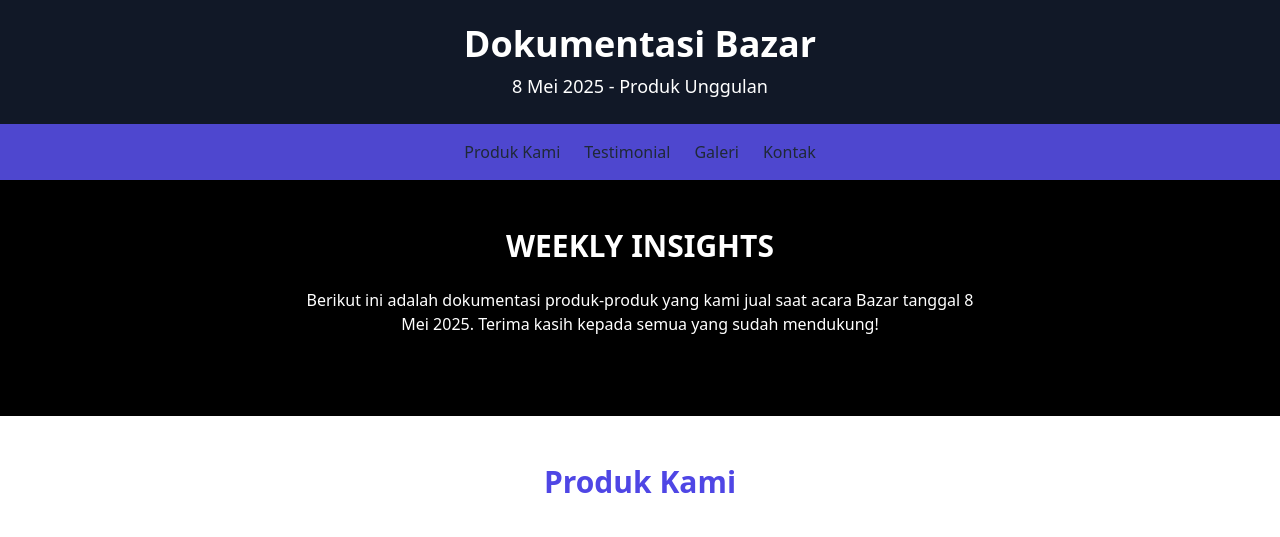
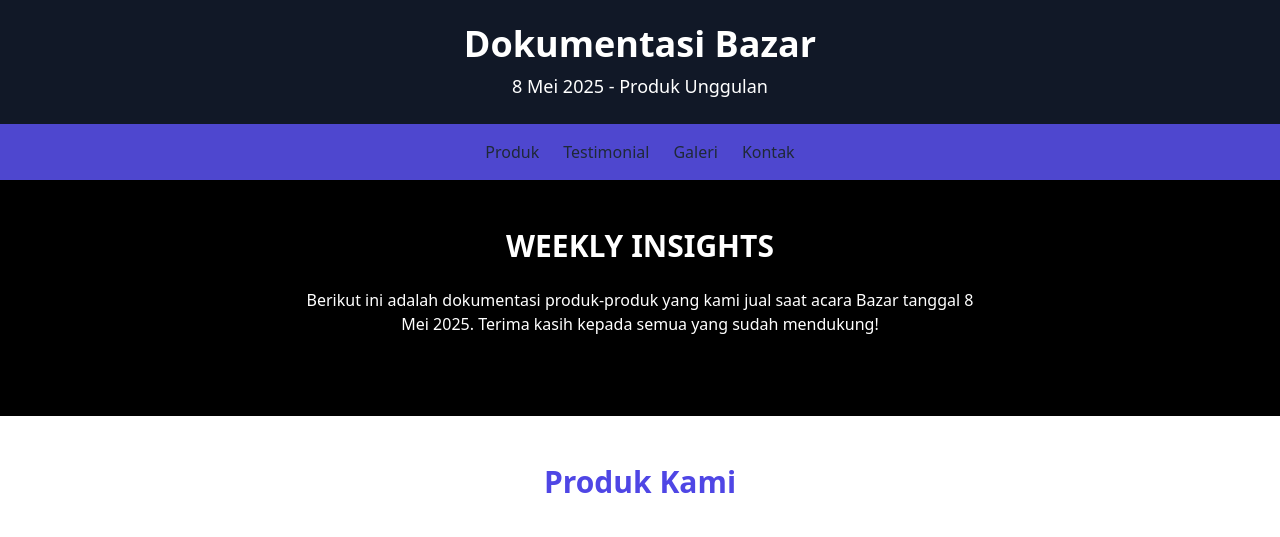
Before and after one commit to XelsEngginer/Website-Dokumentasi-Bazar, a plain HTML site: page index.html in a window 1280 px wide. Shown: the top 537 px of the page. Drawn offline with nearby package versions, Linux system fonts and the light colour scheme.

Commit message:
update tampilan website

```diff
--- a/index.html
+++ b/index.html
@@ -89,7 +89,7 @@
     <!-- Navigation -->
     <nav class="sticky-nav p-4">
         <ul class="flex justify-center space-x-6">
-            <li><a href="#produk" class="hover:underline nav-link">Produk Kami</a></li>
+            <li><a href="#produk" class="hover:underline nav-link">Produk</a></li>
             <li><a href="#testimonials" class="hover:underline nav-link">Testimonial</a></li>
             <li><a href="#gallery" class="hover:underline nav-link">Galeri</a></li>
             <li><a href="#contact" class="hover:underline nav-link">Kontak</a></li>
```
Also changed, not shown: img/CirengKuah.png (deleted), img/EsJumbo.png (deleted), img/EsMilo.png (deleted), img/dokumentasi1.jpg (deleted), img/dokumentasi3.jpg (deleted).
